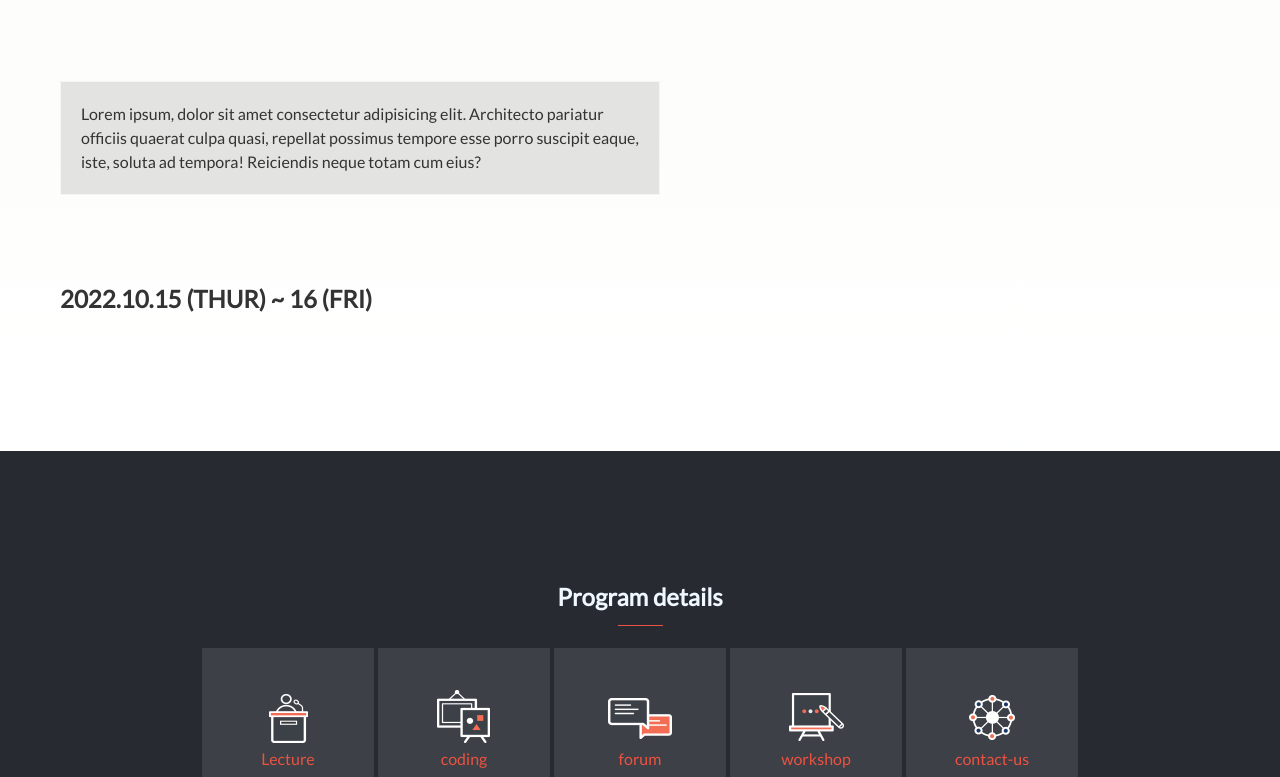
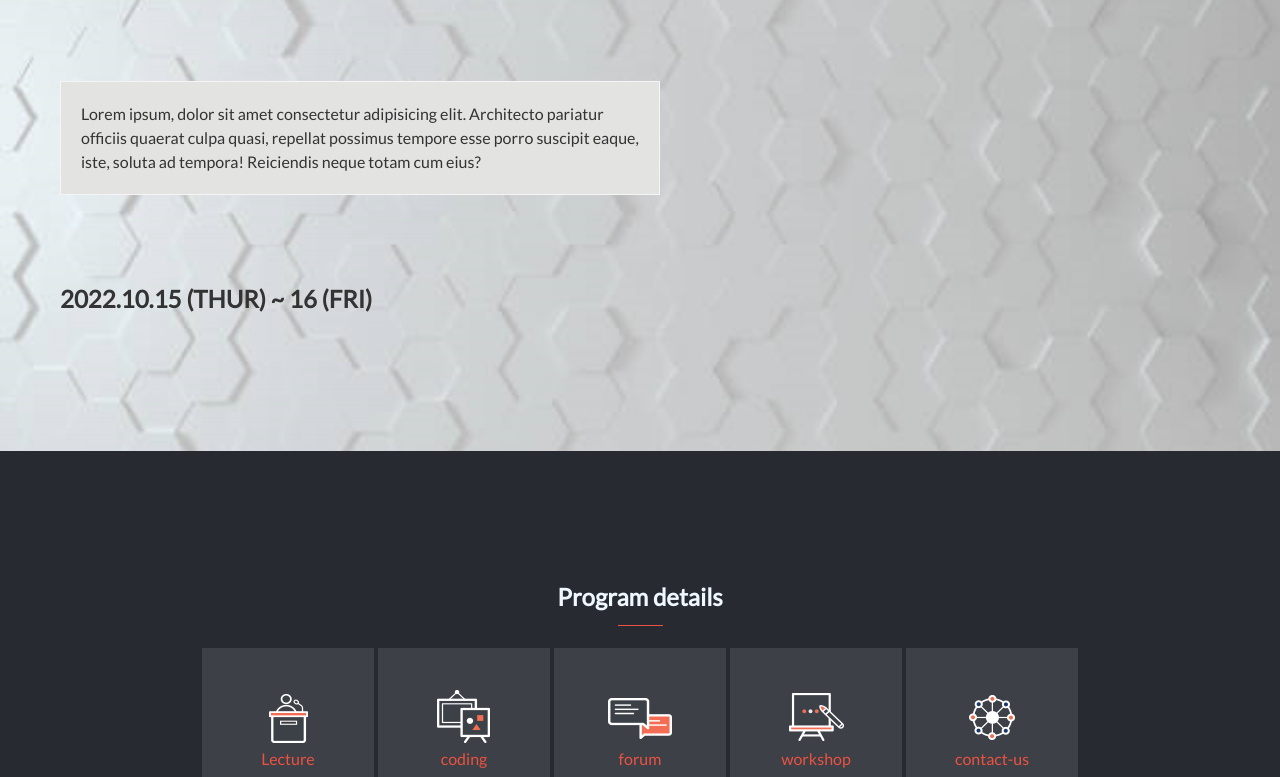
Before and after one commit to Diana-Duya/Capstone-Project, a plain HTML site: page index.html in a window 1280 px wide. Shown: the part 284-1061 px from the top of the page. Drawn offline with Linux system fonts and the light colour scheme.

Commit message:
Update style.css

```diff
--- a/CSS/style.css
+++ b/CSS/style.css
@@ -399,14 +399,10 @@ html {
   }
 
   .Home {
-    width: 100%;
-    display: flex;
-    background-image: linear-gradient(rgba(235, 242, 224, 0.21), rgba(254, 255, 255, 0.2)), url(./img/short.png);
+    /* background: rgb(112, 100, 100); */
+    background-image: url(/img/short.png);
+    background-position: center;
     background-repeat: no-repeat;
-    background-size: cover;
-    background-position: center;
-    padding: 1rem 0;
-    min-height: 300px;
   }
 
   .get-intouch {
```
